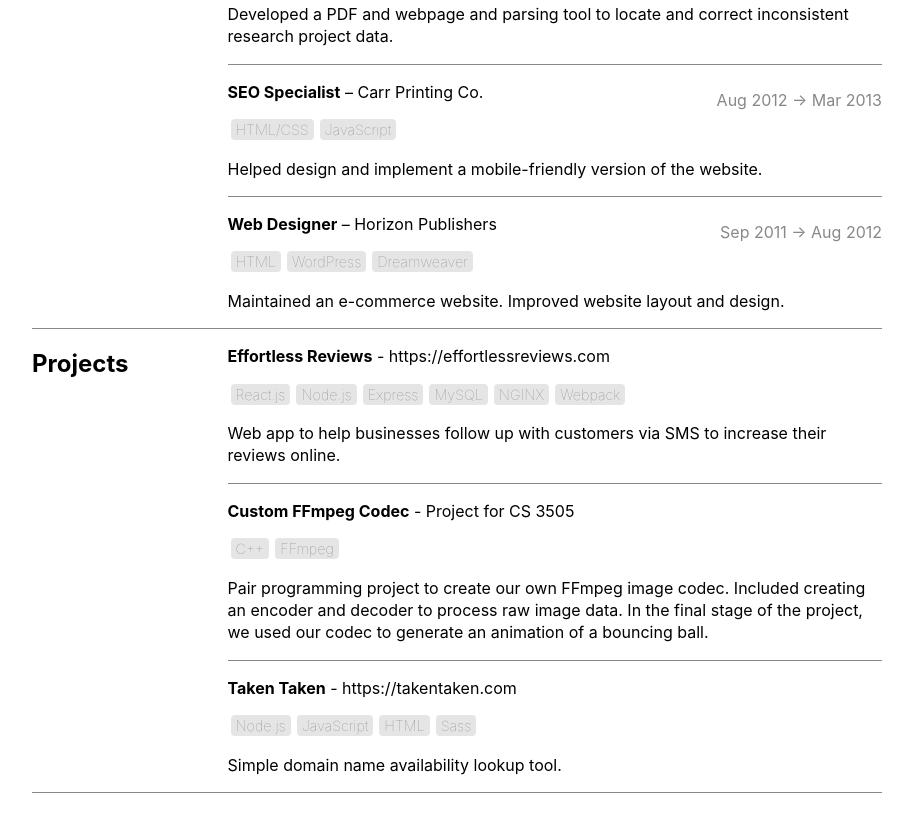
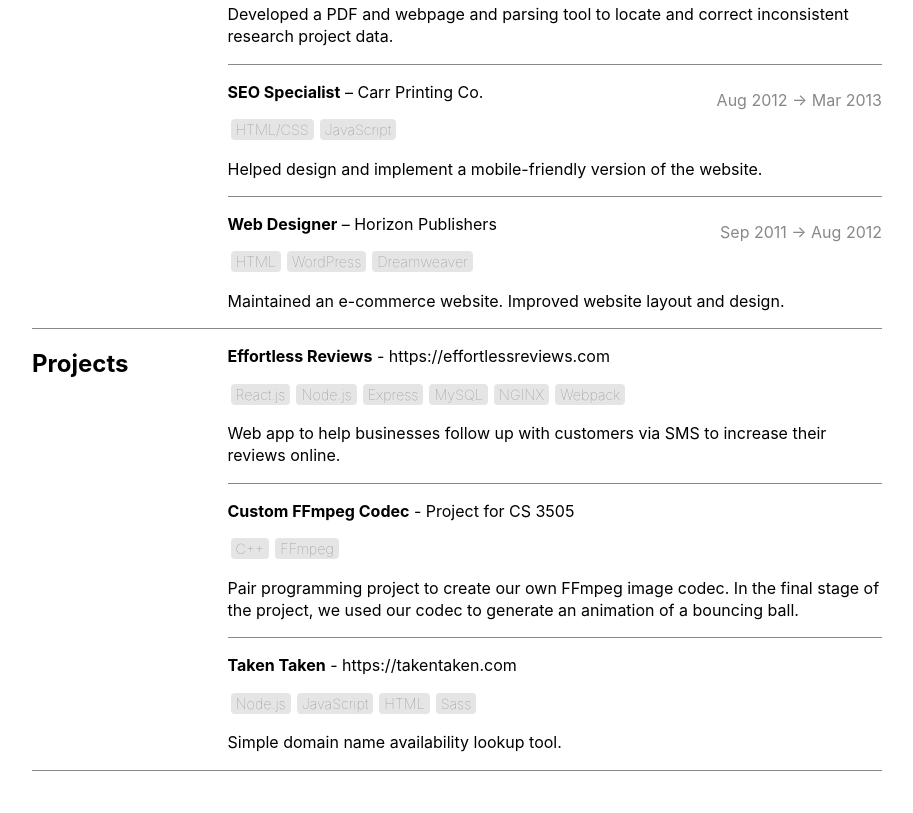
Before and after one commit to dotspencer/resume, a plain HTML site: page index.html in a window 1280 px wide. Shown: the part 710-1523 px from the top of the page, without its empty margins (183-1096 px from the left). Drawn offline with Linux system fonts and the light colour scheme.

Commit message:
Shortened project text

```diff
--- a/index.html
+++ b/index.html
@@ -55,7 +55,7 @@
       <hr>
       <p><b>Custom FFmpeg Codec</b> - Project for CS 3505</p>
       <p><t>C++</t><t>FFmpeg</t></p>
-      <p>Pair programming project to create our own FFmpeg image codec. Included creating an encoder and decoder to process raw image data. In the final stage of the project, we used our codec to generate an animation of a bouncing ball.</p>
+      <p>Pair programming project to create our own FFmpeg image codec. In the final stage of the project, we used our codec to generate an animation of a bouncing ball.</p>
       <hr>
       <p><b>Taken Taken</b> - https://takentaken.com</p>
       <p><t>Node.js</t><t>JavaScript</t><t>HTML</t><t>Sass</t></p>
```
